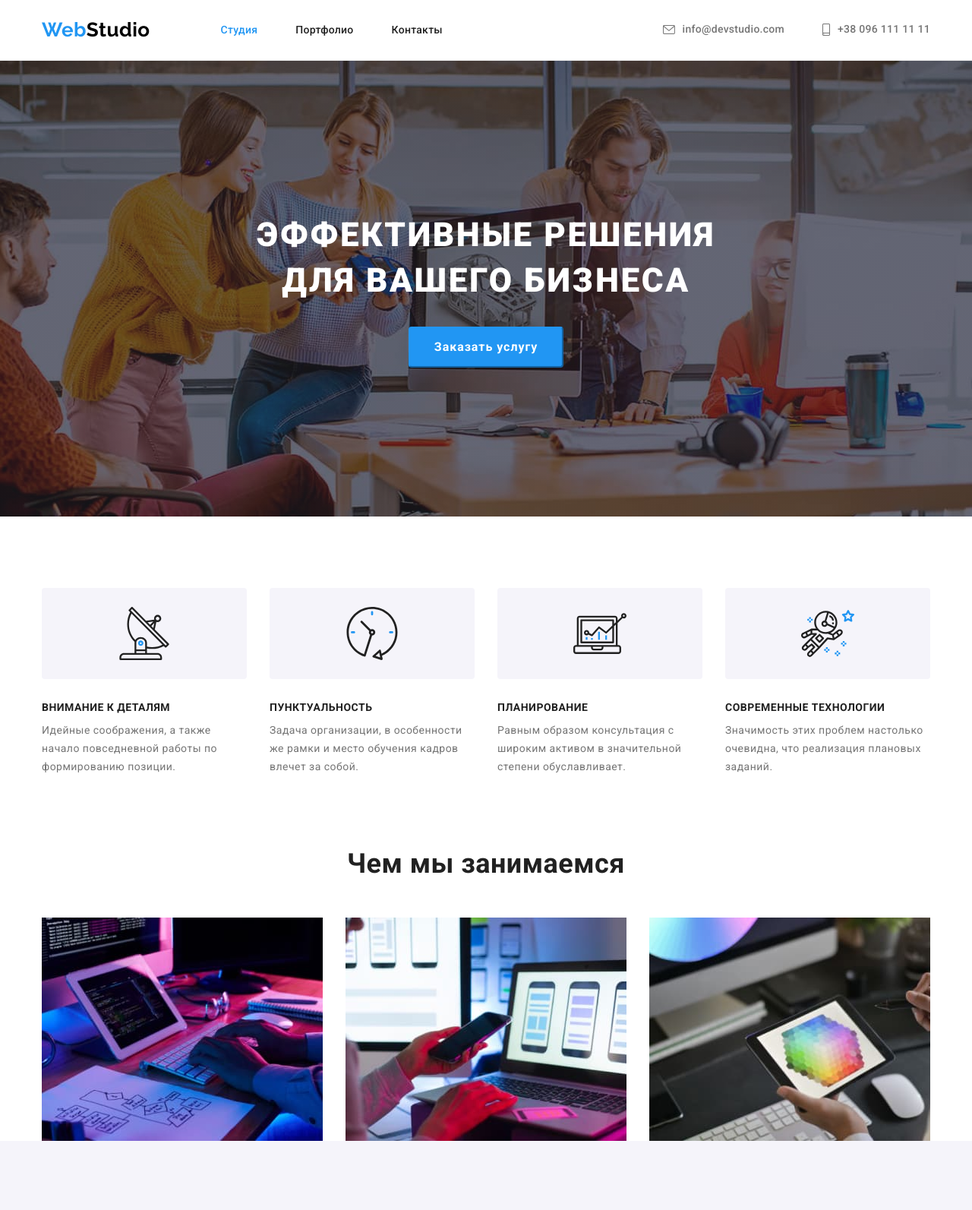
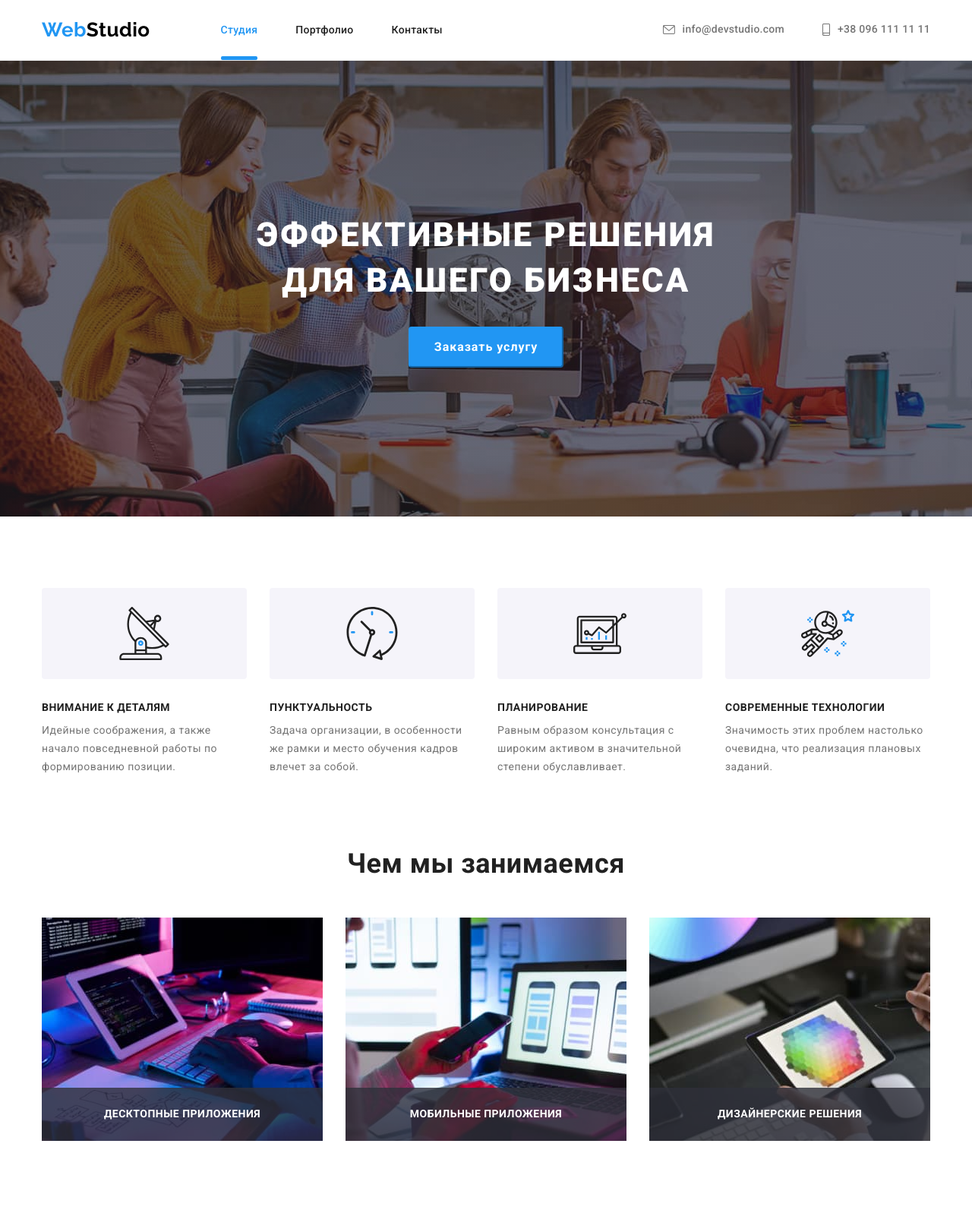
Before and after one commit to IIIMaroIII/goit-markup-hw-05, a plain HTML site: page index.html in a window 1280 px wide. Shown: the top 1593 px of the page at 76% size. Drawn offline with nearby package versions, Linux system fonts and the light colour scheme.

Commit message:
Added...
- ::after for site-nav
- text for job
- padding-bottom for .section.job

```diff
--- a/css/styles.css
+++ b/css/styles.css
@@ -115,6 +115,8 @@ img {
 }
 
 .site-nav-link {
+  position: relative;
+
   padding-top: 32px;
   padding-bottom: 32px;
 
@@ -133,16 +135,18 @@ img {
   color: var(--accent-color);
 }
 
-/* .site-nav-link:active {
-  color: var(--accent-color);
-}
+.site-nav-link.current::after {
+  display: block;
 
-.site-nav-link:target {
-  color: var(--accent-color);
-} */
+  position: absolute;
+  bottom: 0;
+  left: 0;
 
-.currentlink {
-  color: var(--accent-color);
+  content: "";
+  width: 100%;
+  height: 5px;
+  background: var(--accent-color);
+  border-radius: 2px;
 }
 
 /* Auth-list, link */
@@ -309,7 +313,6 @@ img {
 
 .section.job {
   padding-top: 0;
-  padding-bottom: 0;
 }
 
 .job-list {
@@ -319,6 +322,9 @@ img {
 }
 
 .job-item {
+  position: relative;
+  overflow: hidden;
+
   flex-basis: calc((100% - var(--indent) * (var(--items) - 1)) / var(--items));
 }
 
@@ -329,6 +335,25 @@ img {
   font-size: 36px;
   line-height: 1.17;
   text-align: center;
+}
+
+.job-thumb {
+  position: absolute;
+  bottom: 0;
+  width: 100%;
+  padding-top: 27px;
+  padding-bottom: 27px;
+  background: rgba(47, 48, 58, 0.8);
+}
+
+.job-thumb-text {
+  text-align: center;
+  font-weight: 700;
+  font-size: 14px;
+  line-height: 1.14;
+  text-transform: uppercase;
+
+  color: var(--white-color);
 }
 
 /* Section Team */
@@ -599,8 +624,6 @@ img {
 .benefits-link {
   color: var(--text-color);
   display: inline-block;
-
-  transition: transform var(--duration) var(--timing-function);
 }
 
 .box-thumb {
@@ -615,6 +638,7 @@ img {
   width: 100%;
   height: 100%;
 
+  transition: transform var(--duration) var(--timing-function);
   transform: translateY(100%);
 
   padding: 63px 24px;
@@ -623,7 +647,6 @@ img {
 }
 
 .thumb-text {
-  display: block;
   font-size: 18px;
   line-height: 1.56;
   letter-spacing: 0.03em;
--- a/index.html
+++ b/index.html
@@ -140,6 +140,9 @@
                 alt="Верстка сайта"
                 width="370"
               />
+              <div class="job-thumb">
+                <p class="job-thumb-text">Десктопные приложения</p>
+              </div>
             </li>
             <li class="job-item">
               <img
@@ -148,6 +151,9 @@
                 alt="Взаимодействие телефона и компьютера"
                 width="370"
               />
+              <div class="job-thumb">
+                <p class="job-thumb-text">Мобильные приложения</p>
+              </div>
             </li>
             <li class="job-item">
               <img
@@ -156,6 +162,9 @@
                 alt="Выбор палитры цвета на планшете"
                 width="370"
               />
+              <div class="job-thumb">
+                <p class="job-thumb-text">Дизайнерские решения</p>
+              </div>
             </li>
           </ul>
         </div>
```
Also changed, not shown: test.html (added, +42 -0 lines).
